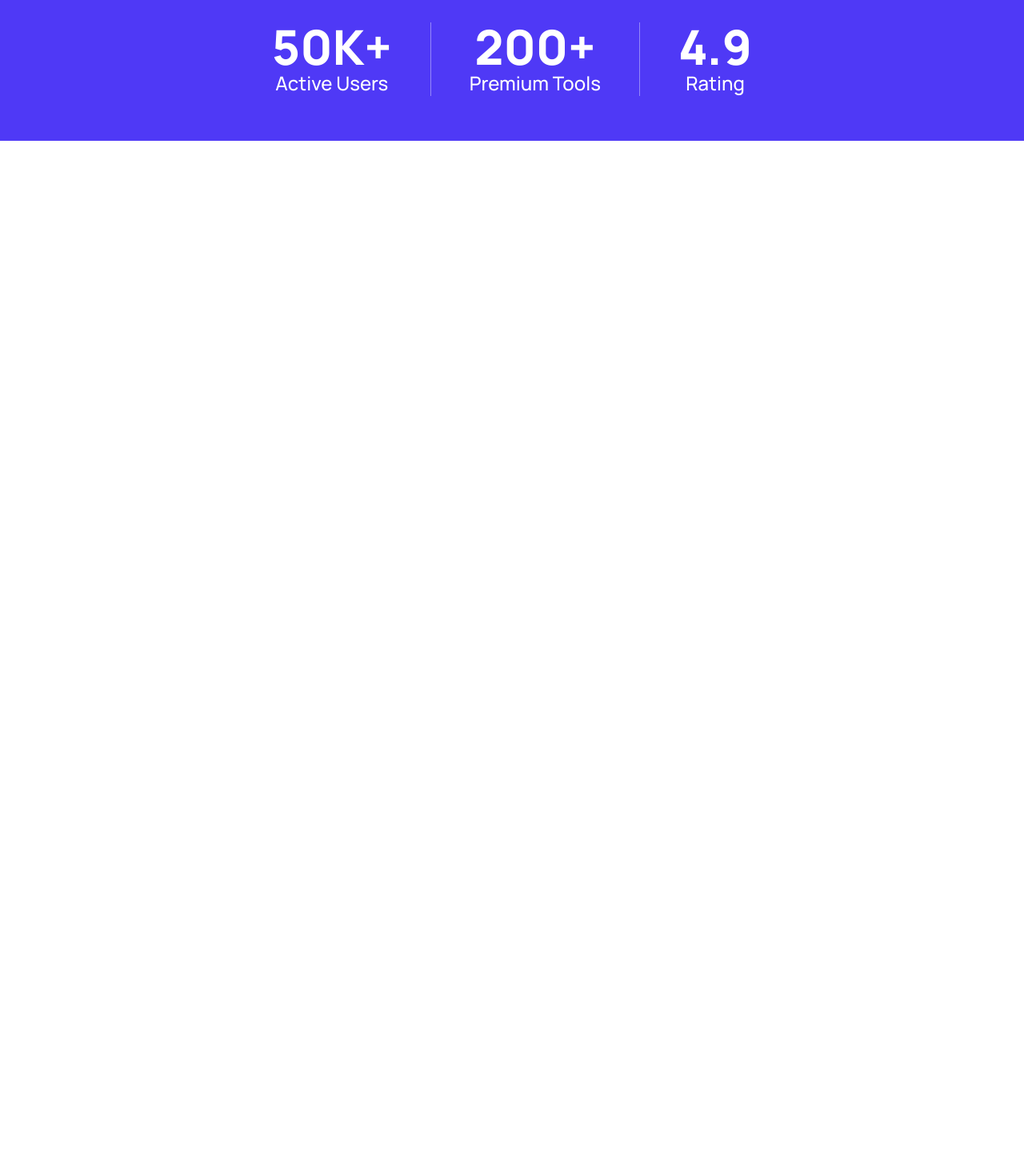
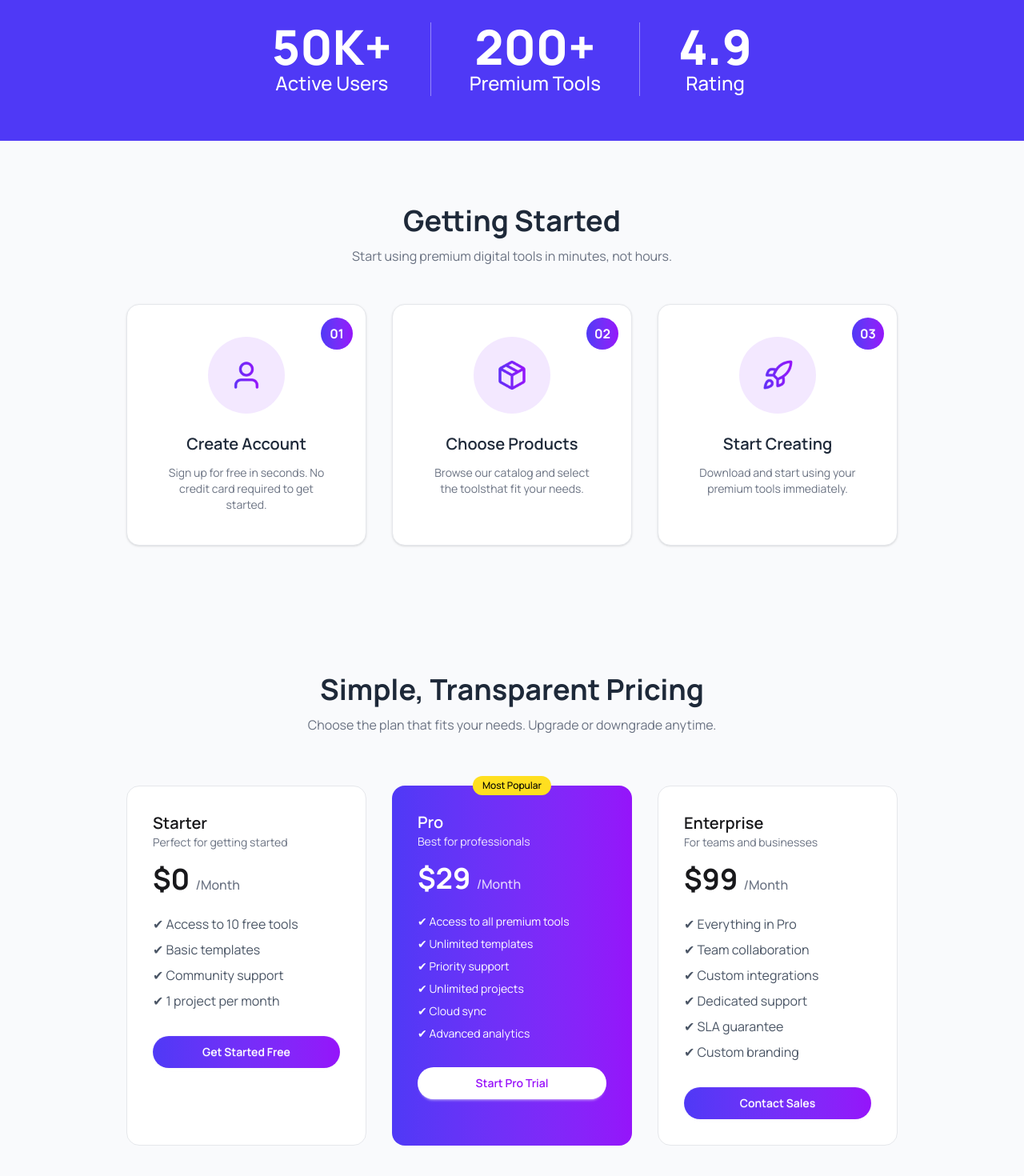
Before and after one commit to Samincode01/DigiTools-Platform, a React (Vite) app: page / in a window 1280 px wide. Shown: the part 1047-2517 px from the top of the page at 80% size. Before the commit the page ends 1223 px from the top, so only its background shows below. Built offline with nearby package versions, Linux system fonts and the light colour scheme.

Commit message:
Created pricing section and rating section

```diff
--- a/src/App.jsx
+++ b/src/App.jsx
@@ -3,6 +3,8 @@ import './App.css'
 import NavBar from './components/NavBar/NavBar'
 import HeroSectionnew from './components/NavBar/HeroSectionnew/HeroSectionnew'
 import RatingSection from './components/NavBar/RatingSection/RatingSection'
+import GetStarted from './components/GetStarted/GetStarted'
+import PricingSection from './components/PricingSection/PricingSection'
 
 function App() {
 
@@ -13,6 +15,8 @@ function App() {
     <NavBar></NavBar>
    <HeroSectionnew></HeroSectionnew>
    <RatingSection></RatingSection>
+   <GetStarted></GetStarted>
+   <PricingSection></PricingSection>
    </div>
 
    </>
--- /dev/null
+++ b/src/components/GetStarted/GetStarted.jsx
@@ -0,0 +1,91 @@
+import React from 'react';
+import User from '../../assets/user.png';
+import Rocket from '../../assets/rocket.png';
+import Packagepic from '../../assets/package.png';
+const GetStarted = () => {
+  return (
+    <div className="bg-[#f9fafc] py-20">
+
+      {/* Heading */}
+      <div className="text-center mb-12">
+        <h1 className="text-4xl font-bold text-gray-800">Getting Started</h1>
+        <p className="text-gray-500 mt-3">
+          Start using premium digital tools in minutes, not hours.
+        </p>
+      </div>
+
+      <div className="flex justify-center gap-8">
+
+
+        <div className="bg-white rounded-2xl border border-gray-200 p-10 w-[300px] text-center shadow-sm relative">
+
+
+          <div className="absolute top-4 right-4 bg-gradient-to-r from-[#4f39f6] to-[#9514fa] text-white w-10 h-10 flex items-center justify-center rounded-full font-bold">
+            01
+          </div>
+
+
+          <div className="w-24 h-24 mx-auto mb-6 rounded-full bg-purple-100 flex items-center justify-center">
+            <img src={User} alt="" className="w-10" />
+          </div>
+
+          <h2 className="text-xl font-semibold text-gray-800">
+            Create Account
+          </h2>
+
+          <p className="text-gray-500 mt-3 text-sm">
+            Sign up for free in seconds. No credit card required to get started.
+          </p>
+        </div>
+
+        <div className="bg-white rounded-2xl border border-gray-200 p-10 w-[300px] text-center shadow-sm relative">
+
+
+          <div className="absolute top-4 right-4 bg-gradient-to-r from-[#4f39f6] to-[#9514fa] text-white w-10 h-10 flex items-center justify-center rounded-full font-bold">
+            02
+          </div>
+
+
+          <div className="w-24 h-24 mx-auto mb-6 rounded-full bg-purple-100 flex items-center justify-center">
+            <img src={Packagepic} alt="" className="w-10" />
+          </div>
+
+          <h2 className="text-xl font-semibold text-gray-800">
+             Choose Products
+          </h2>
+
+          <p className="text-gray-500 mt-3 text-sm">
+            Browse our catalog and select the toolsthat fit your needs.
+          </p>
+        </div>
+
+        <div className="bg-white rounded-2xl border border-gray-200 p-10 w-[300px] text-center shadow-sm relative">
+
+
+          <div className="absolute top-4 right-4 bg-gradient-to-r from-[#4f39f6] to-[#9514fa] text-white w-10 h-10 flex items-center justify-center rounded-full font-bold">
+            03
+          </div>
+
+
+          <div className="w-24 h-24 mx-auto mb-6 rounded-full bg-purple-100 flex items-center justify-center">
+            <img src={Rocket} alt="" className="w-10" />
+          </div>
+
+          <h2 className="text-xl font-semibold text-gray-800">
+            Start Creating
+          </h2>
+
+          <p className="text-gray-500 mt-3 text-sm">
+            Download and start using your premium tools immediately.
+          </p>
+        </div>
+
+
+
+
+      </div>
+    </div>
+  );
+};
+
+export default GetStarted;
--- /dev/null
+++ b/src/components/PricingSection/PricingSection.jsx
@@ -0,0 +1,102 @@
+import React from "react";
+
+const PricingSection = () => {
+  return (
+    <div className="bg-[#f9fafc] py-20">
+
+
+      <div className="text-center mb-16">
+        <h1 className="text-4xl font-bold text-gray-800">
+          Simple, Transparent Pricing
+        </h1>
+        <p className="text-gray-500 mt-3">
+          Choose the plan that fits your needs. Upgrade or downgrade anytime.
+        </p>
+      </div>
+
+      <div className="flex justify-center gap-8">
+
+        <div className="bg-white rounded-2xl border border-gray-200 p-8 w-[300px]">
+          <h2 className="text-xl font-semibold">Starter</h2>
+          <p className="text-gray-500 text-sm mb-4">
+            Perfect for getting started
+          </p>
+
+          <h1 className="text-4xl font-bold mb-6">
+            $0 <span className="text-base font-medium text-gray-500">/Month</span>
+          </h1>
+
+          <ul className="text-gray-600 space-y-2 mb-8">
+            <li>✔ Access to 10 free tools</li>
+            <li>✔ Basic templates</li>
+            <li>✔ Community support</li>
+            <li>✔ 1 project per month</li>
+          </ul>
+
+          <button className="btn w-full rounded-full bg-gradient-to-r from-[#4f39f6] to-[#9514fa] text-white border-none">
+            Get Started Free
+          </button>
+        </div>
+
+
+        <div className="relative bg-gradient-to-r from-[#4f39f6] to-[#9514fa] text-white rounded-2xl p-8 w-[300px]">
+
+
+          <div className="absolute -top-3 left-1/2 transform -translate-x-1/2 bg-yellow-300 text-xs px-3 py-1 rounded-full text-black font-medium">
+            Most Popular
+          </div>
+
+          <h2 className="text-xl font-semibold">Pro</h2>
+          <p className="text-sm mb-4 opacity-90">
+            Best for professionals
+          </p>
+
+          <h1 className="text-4xl font-bold mb-6">
+            $29 <span className="text-base font-medium opacity-80">/Month</span>
+          </h1>
+
+          <ul className="space-y-2 mb-8 text-sm">
+            <li>✔ Access to all premium tools</li>
+            <li>✔ Unlimited templates</li>
+            <li>✔ Priority support</li>
+            <li>✔ Unlimited projects</li>
+            <li>✔ Cloud sync</li>
+            <li>✔ Advanced analytics</li>
+          </ul>
+
+          <button className="btn w-full rounded-full bg-white text-purple-600 border-none">
+            Start Pro Trial
+          </button>
+        </div>
+
+
+        <div className="bg-white rounded-2xl border border-gray-200 p-8 w-[300px]">
+          <h2 className="text-xl font-semibold">Enterprise</h2>
+          <p className="text-gray-500 text-sm mb-4">
+            For teams and businesses
+          </p>
+
+          <h1 className="text-4xl font-bold mb-6">
+            $99 <span className="text-base font-medium text-gray-500">/Month</span>
+          </h1>
+
+          <ul className="text-gray-600 space-y-2 mb-8">
+            <li>✔ Everything in Pro</li>
+            <li>✔ Team collaboration</li>
+            <li>✔ Custom integrations</li>
+            <li>✔ Dedicated support</li>
+            <li>✔ SLA guarantee</li>
+            <li>✔ Custom branding</li>
+          </ul>
+
+          <button className="btn w-full rounded-full bg-gradient-to-r from-[#4f39f6] to-[#9514fa] text-white border-none">
+            Contact Sales
+          </button>
+        </div>
+
+      </div>
+    </div>
+  );
+};
+
+export default PricingSection;
```
